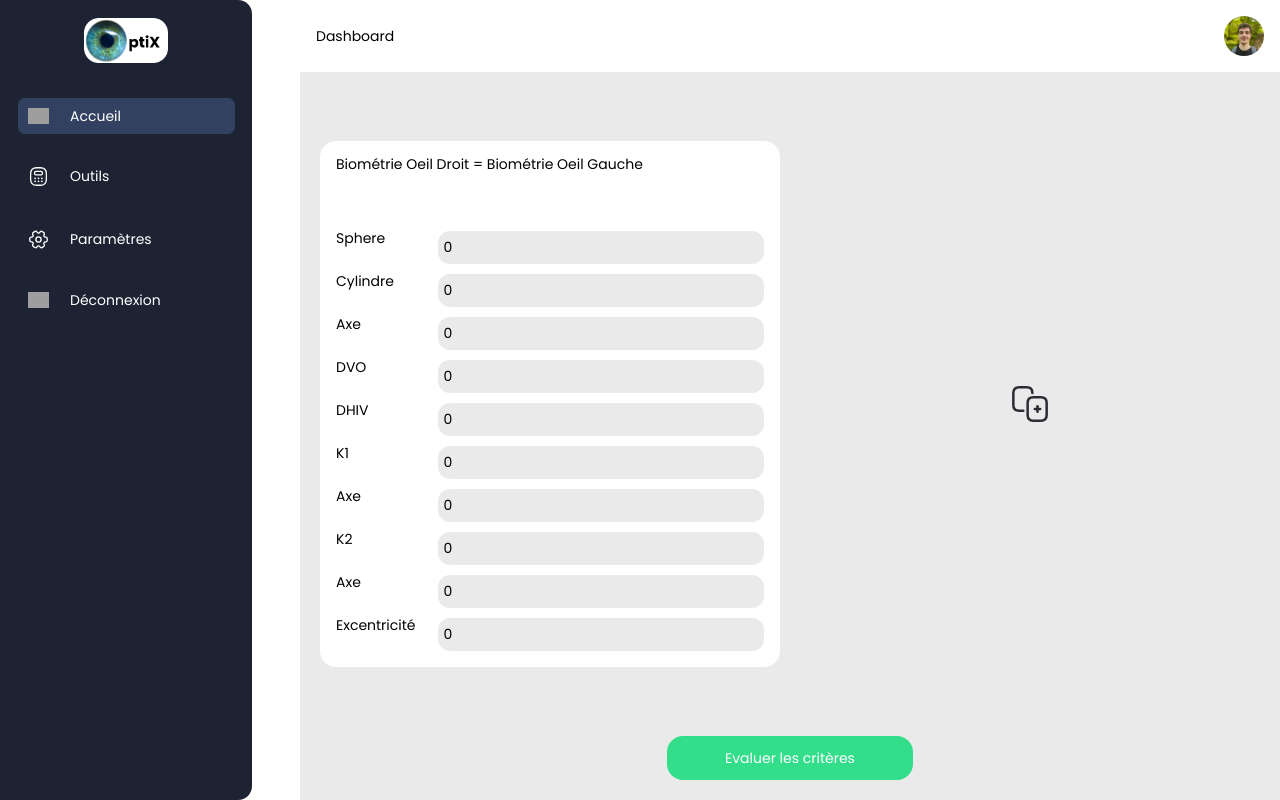
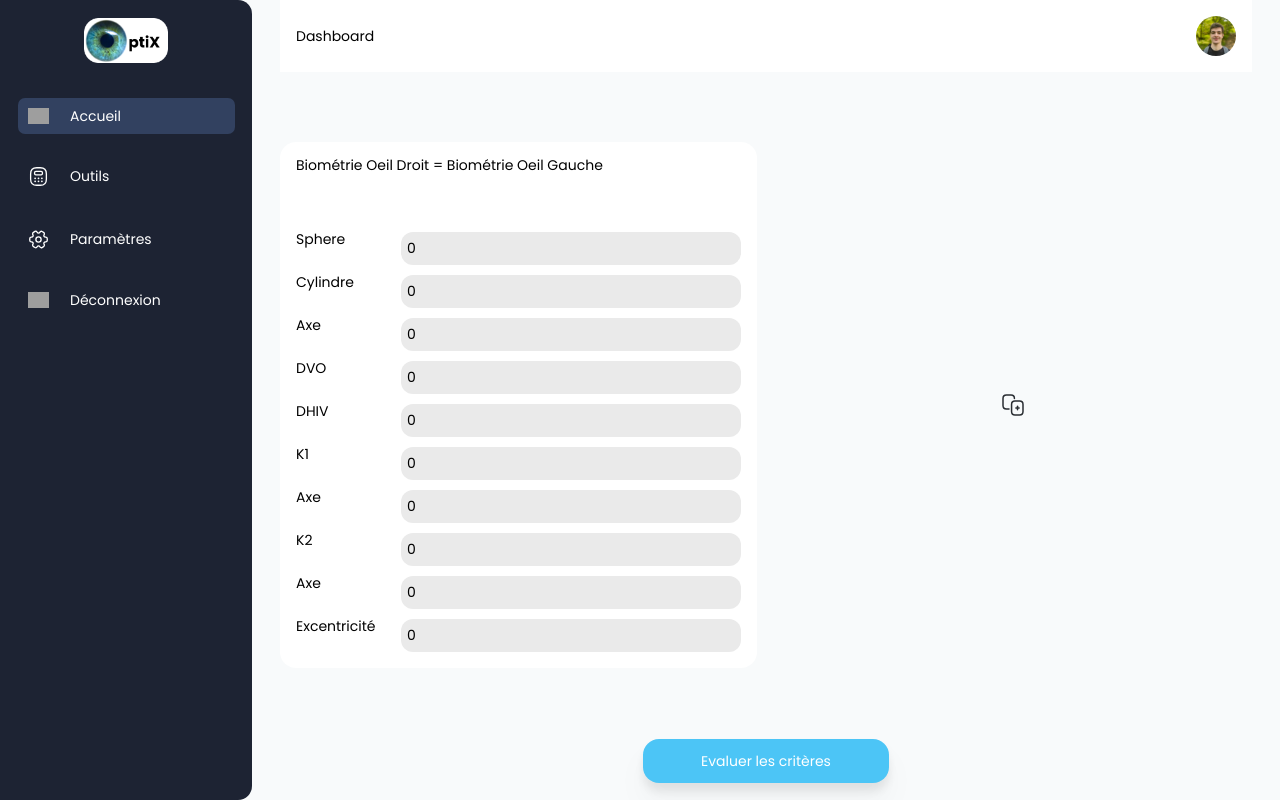
Before and after one commit to Optixfr/OptiX, an Angular app: page /accueil in a window 1280 px wide. Built offline with nearby package versions, Linux system fonts and the light colour scheme; grey boxes are pictures that could not be loaded.

Commit message:
feature: form size page component from css to tailwind

```diff
--- a/src/app/pages/form-size-eyes-page/form-size-eyes-page.component.css
+++ /dev/null
@@ -1,42 +0,0 @@
-.page {
-    background-color: var(--secondary-color);
-    display: flex;
-    flex-direction: column;
-    justify-content: space-between;
-}
-
-.container {
-    display: grid;
-    grid-template-columns: 300px 1fr;
-    min-height: 100vh;
-}
-
-.container-form {
-    display: grid;
-    grid-template-columns: 1fr 1fr;
-    justify-content: space-between;
-    gap: 20px;
-    padding: 20px 20px;
-}
-
-.button {
-    background-color: var(--green-color);
-    width: 246px;
-    height: 44px;
-    align-self: center;
-    background: #32DE8A;
-    border-radius: 16px;
-    margin-bottom: 20px;
-}
-
-button img {
-    display: flex;
-    justify-content: center;
-    align-items: center;
-    width: 50px;
-    height: 50px;
-    padding: 5px;
-    border: none;
-    cursor: pointer;
-    margin: auto;
-}
--- a/src/app/pages/form-size-eyes-page/form-size-eyes-page.component.html
+++ b/src/app/pages/form-size-eyes-page/form-size-eyes-page.component.html
@@ -1,19 +1,19 @@
-<div class="container">
-    <div>
+<div class="flex flex-row bg-background">
   <app-lateral-navbar></app-lateral-navbar>
-    </div>
-    <div class="page">
+  <div class="flex flex-col justify-between bg-background  pl-8 pr-8 w-full">
     <app-top-bar></app-top-bar>
-      <div class="container-form">
+    <div class="grid grid-cols-2 gap-5">
       <app-form-eye-size [nomFormulaire]="isDuplicatedForm ? 'Formulaire Oeil Droit' : 'Biométrie Oeil Droit = Biométrie Oeil Gauche'"></app-form-eye-size>
       @if (isDuplicatedForm) {
         <app-form-eye-size [nomFormulaire]="'Formulaire Oeil Gauche'"></app-form-eye-size>
       } @else {
-            <button mat-button (click)="addSideForm()">
-                <img src="assets/additem.svg" alt="Duplicate the form">
+        <button mat-button (click)="addSideForm()" class="flex justify-center self-center items-center w-[50px] h-[50px] p-[5px] bg-transparent border-none cursor-pointer mx-auto">
+          <img class="self-center" src="assets/additem.svg" alt="Duplicate the form">
         </button>
       }
     </div>
-      <button class="button" (click)="submitForms()" routerLink="/tears">Evaluer les critères</button>
+    <button class="w-[246px] h-[44px] bg-accent rounded-[16px] mx-auto mb-5 drop-shadow-xl" (click)="submitForms()" routerLink="/tears">
+      Evaluer les critères
+    </button>
   </div>
 </div>
--- a/src/app/pages/form-size-eyes-page/form-size-eyes-page.component.ts
+++ b/src/app/pages/form-size-eyes-page/form-size-eyes-page.component.ts
@@ -15,7 +15,6 @@ import { FormSizeEyesDataService } from '../../services/form-eyes-size/form-size
     RouterLink,
   ],
   templateUrl: './form-size-eyes-page.component.html',
-  styleUrl: './form-size-eyes-page.component.css',
 })
 export class FormSizeEyesPageComponent {
   isDuplicatedForm = false;
--- a/src/styles.css
+++ b/src/styles.css
@@ -1,10 +1,8 @@
 @import url('https://fonts.googleapis.com/css2?family=Poppins:ital,wght@0,100;0,200;0,300;0,400;0,500;0,600;0,700;0,800;0,900;1,100;1,200;1,300;1,400;1,500;1,600;1,700;1,800;1,900&display=swap');
-
 
 @tailwind base;
 @tailwind components;
 @tailwind utilities;
-
 
 :root {
     --primary-color: #335C67;
@@ -18,8 +16,6 @@
 .active {
   @apply bg-hey rounded-lg;
 }
-
-
 
 * {
     margin: 0;
--- a/tailwind.config.js
+++ b/tailwind.config.js
@@ -7,8 +7,8 @@ module.exports = {
     colors: {
       primary: '#1D2333',
       secondary: '#64748B', // Gris-bleuté
-      accent: '#FACC15',    // Jaune
-      background: '#F1F5F9', // Gris clair
+      accent: '#4CC5F6',
+      background: '#F8FAFB',
       hey: '#324160'
     },
     extend: {},
```
Also changed, not shown: src/app/components/top-bar/top-bar.component.ts (line endings or trailing spaces). Lines whose indentation alone changed are shown as unchanged.
